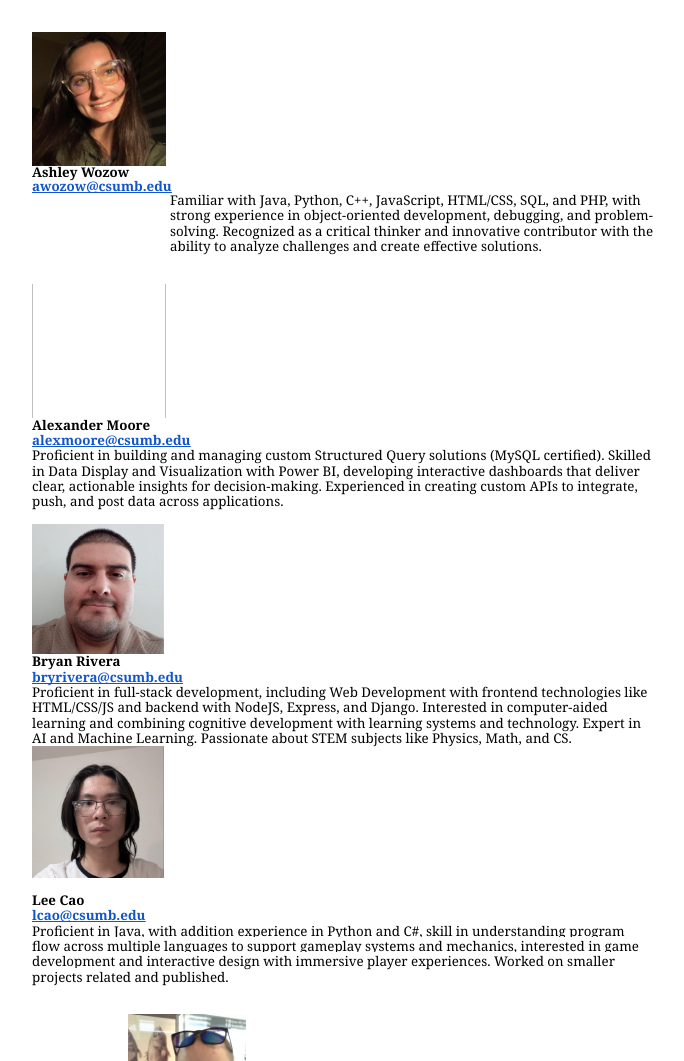
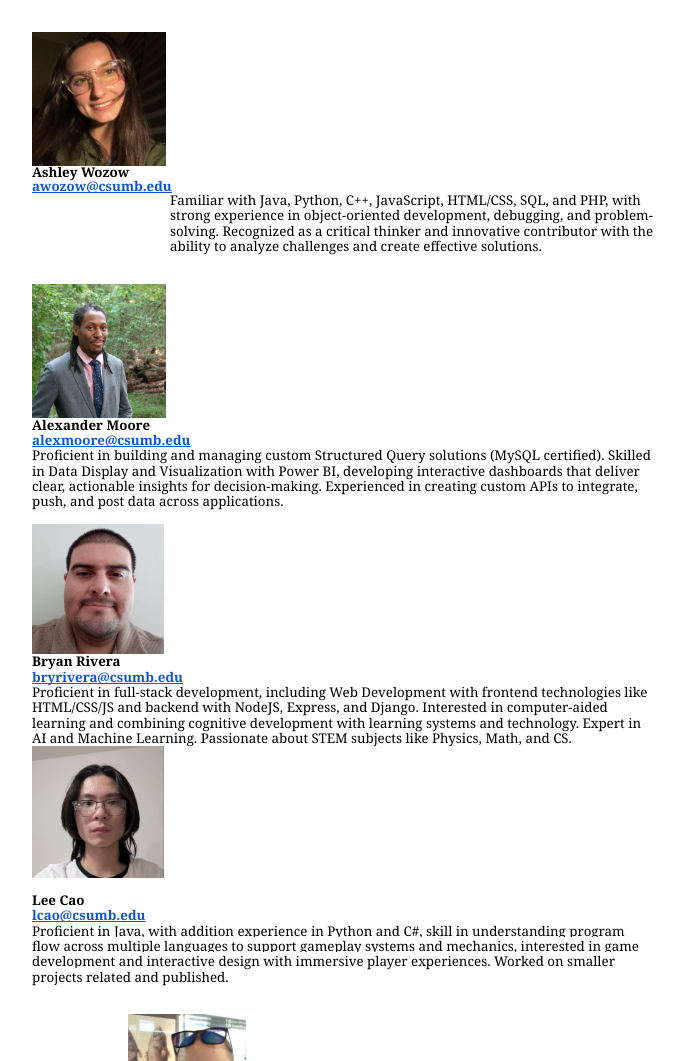
Before and after one commit to Alexander-CSU/CSUEduOtter, a plain HTML site: page index.html in a window 1280 px wide. Shown: the part 1029-2090 px from the top of the page, without its empty margins (72-756 px from the left). Drawn offline with Linux system fonts and the light colour scheme; files whose address does not match are found by name; a web font is replaced by a local one.

Commit message:
Update index.html

```diff
--- a/index.html
+++ b/index.html
@@ -519,7 +519,7 @@
     <p class="c3"><span class="c0"></span></p>
     <p class="c7"><span
             style="overflow: hidden; display: inline-block; margin: 0.00px 0.00px; border: 0.00px solid #000000; transform: rotate(0.00rad) translateZ(0px); -webkit-transform: rotate(0.00rad) translateZ(0px); width: 134.00px; height: 134.00px;"><img
-                alt="" src="images/alexander.jpg"
+                alt="" src="alexander.jpg"
                 style="width: 134.00px; height: 178.67px; margin-left: 0.00px; margin-top: -22.33px; transform: rotate(0.00rad) translateZ(0px); -webkit-transform: rotate(0.00rad) translateZ(0px);"
                 title=""></span></p>
     <p class="c7"><span class="c0">Alexander Moore</span></p>
```
